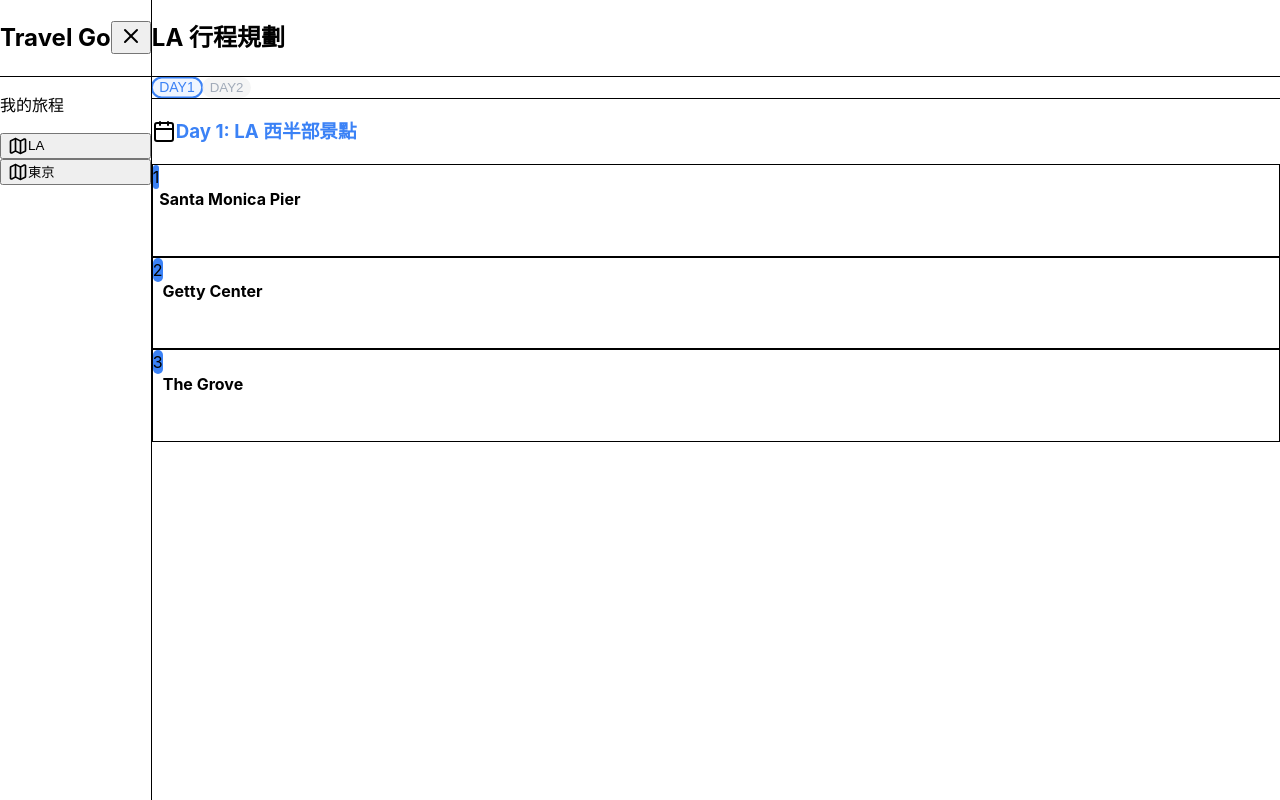
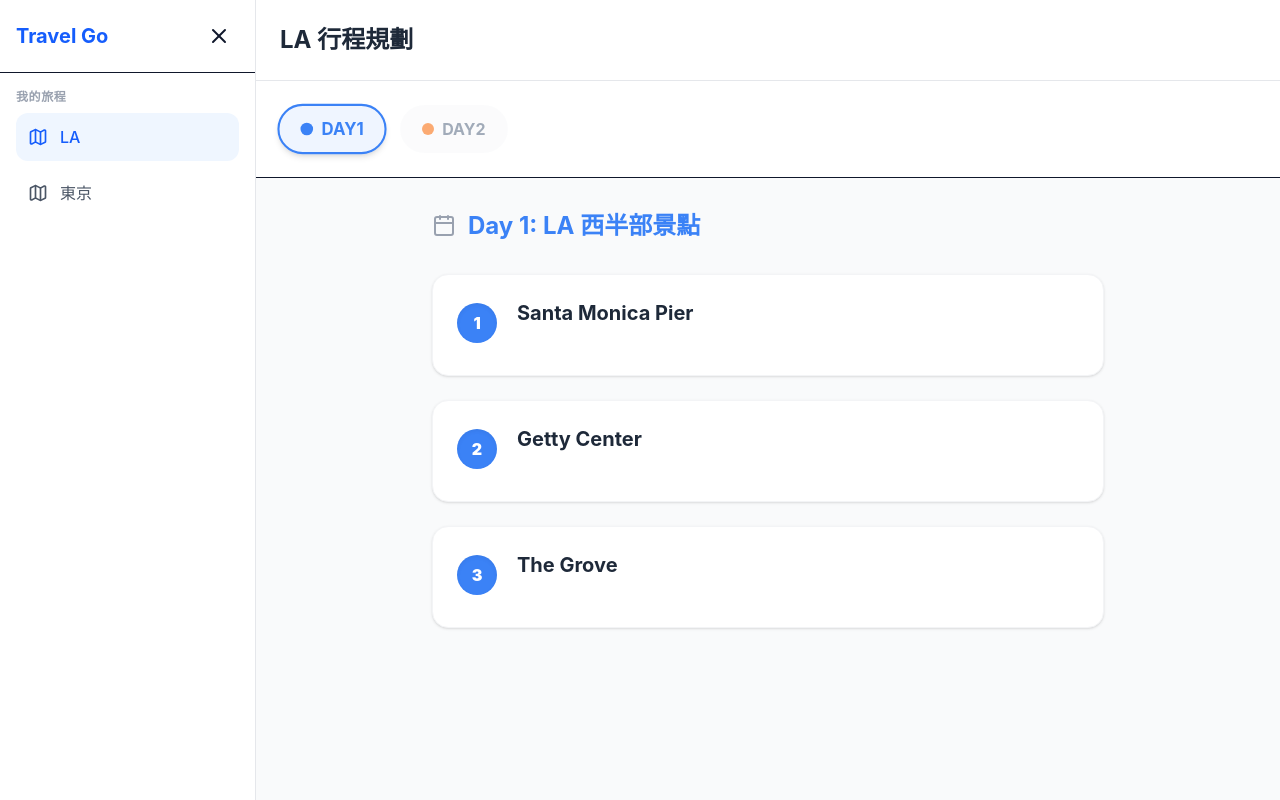
Before and after one commit to jess1104/travel-planner, a React (Vite) app: page / in a window 1280 px wide. Built offline with nearby package versions, Linux system fonts and the light colour scheme.

Commit message:
fix: tailwind修正

```diff
--- a/package.json
+++ b/package.json
@@ -11,6 +11,8 @@
   },
   "dependencies": {
     "@reduxjs/toolkit": "^2.11.2",
+    "@tailwindcss/postcss": "^4.2.4",
+    "@vis.gl/react-google-maps": "^1.8.3",
     "clsx": "^2.1.1",
     "lucide-react": "^1.8.0",
     "react": "^19.2.5",
@@ -20,6 +22,7 @@
   },
   "devDependencies": {
     "@eslint/js": "^9.39.4",
+    "@types/google.maps": "^3.64.0",
     "@types/node": "^25.6.0",
     "@types/react": "^19.2.14",
     "@types/react-dom": "^19.2.3",
--- /dev/null
+++ b/postcss.config.js
@@ -0,0 +1,6 @@
+export default {
+  plugins: {
+    '@tailwindcss/postcss': {},
+    'autoprefixer': {},
+  },
+}
--- a/src/index.css
+++ b/src/index.css
@@ -1,6 +1,4 @@
-@tailwind base;
-@tailwind components;
-@tailwind utilities;
+@import "tailwindcss";
 
 :root {
   font-family: Inter, system-ui, Avenir, Helvetica, Arial, sans-serif;
@@ -13,4 +11,5 @@ body {
   display: flex;
   min-width: 320px;
   min-height: 100vh;
+  background-color: #f9fafb; /* gray-50 */
 }
```
Also changed, not shown: 2 other files (tests, documents, lock files or other folders).
